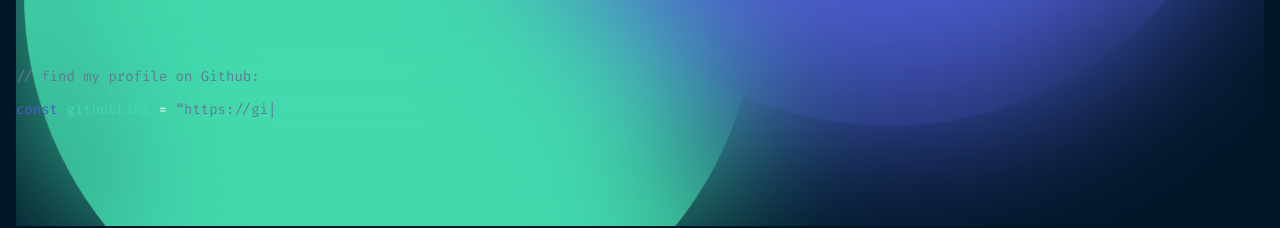
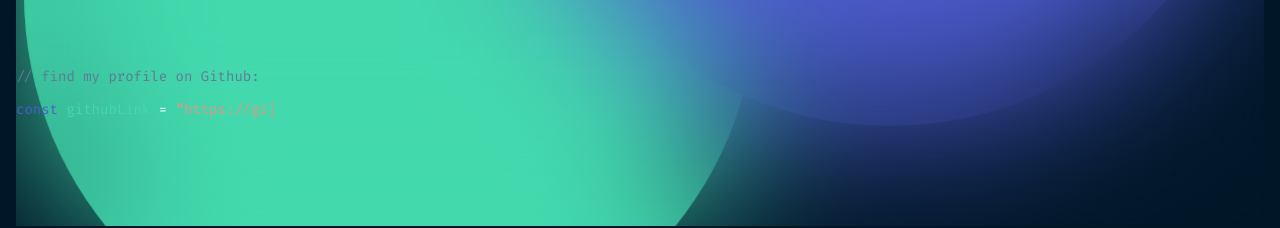
Before and after one commit to huyphan2210/My-Developer-Portfolio, a React (Vite) app: page / in a window 1280 px wide. Shown: the part 558-786 px from the top of the page. Built offline with nearby package versions, Linux system fonts and the light colour scheme.

Commit message:
Update index.scss

```diff
--- a/src/index.scss
+++ b/src/index.scss
@@ -1,6 +1,6 @@
 @font-face {
   font-family: "Fira Code";
-  src: url(../public/fonts/FiraCode-VariableFont_wght.ttf);
+  src: url(/fonts/FiraCode-VariableFont_wght.ttf);
 }
 
 :root {
@@ -11,6 +11,7 @@
   --green: #43D9AD;
   --purple: #4D5BCE;
   --orange: #FEA55F;
+  --orange-2: #E99287;
 
   --stroke-color: #1E2D3D;
 }
```
